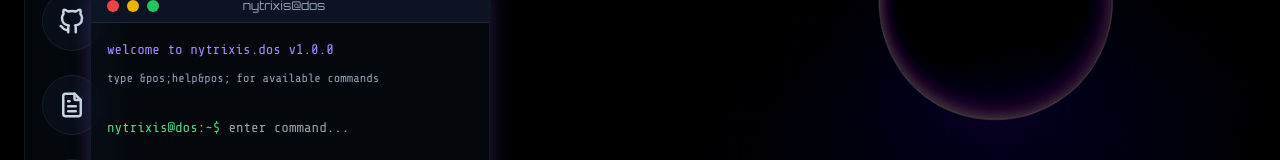
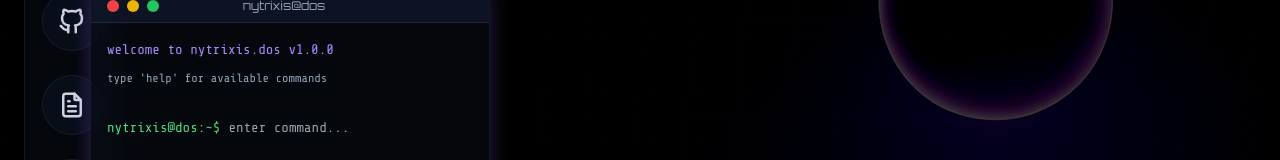
Before and after one commit to nytrixis/nandini, a Next.js app: page / in a window 1280 px wide. Shown: the part 211-371 px from the top of the page. Built offline with nearby package versions, Linux system fonts and the light colour scheme.

Commit message:
minor errors

```diff
--- a/src/components/modals/ContactModal.tsx
+++ b/src/components/modals/ContactModal.tsx
@@ -165,7 +165,7 @@ export default function ContactModal() {
 
           <div className="text-center">
             <h2 className="text-lg orbitron text-slate-200">Contact</h2>
-            <p className="text-xs text-slate-400">Let&pos;s connect</p>
+            <p className="text-xs text-slate-400">Let&apos;s connect</p>
           </div>
 
           <div className="w-16"></div>
--- a/src/components/modals/GithubProfileModal.tsx
+++ b/src/components/modals/GithubProfileModal.tsx
@@ -331,7 +331,7 @@ setContributions(userContributions)
     {/* Header */}
     <div className="text-center space-y-4 pb-6 border-b border-violet-500/20">
       <h1 className="text-3xl orbitron text-violet-400 mb-2">
-        Hi 👋, I&pos;m Nandini Pandey
+        Hi 👋, I&apos;m Nandini Pandey
       </h1>
       <p className="text-slate-300 text-lg leading-relaxed max-w-3xl mx-auto">
         A web aficionado deeply immersed in the world of coding, driven by a passion for
--- a/src/components/terminal/Terminal.tsx
+++ b/src/components/terminal/Terminal.tsx
@@ -191,7 +191,7 @@ const handleDragEnd = (_event: MouseEvent | TouchEvent | PointerEvent, info: Pan
                   welcome to nytrixis.dos v1.0.0
                 </div>
                 <div className="text-slate-400 mb-4 text-xs">
-                  type &pos;help&pos; for available commands
+                  type &apos;help&apos; for available commands
                 </div>
 
                 {/* Command History */}
--- a/src/components/terminal/TerminalContent.tsx
+++ b/src/components/terminal/TerminalContent.tsx
@@ -59,7 +59,7 @@ export default function TerminalContent({ showWelcome = true }: TerminalContentP
               welcome to nytrixis.dos v1.0.0
             </div>
             <div className="text-slate-400 mb-4 text-xs">
-              type &pos;help&pos; for available commands
+              type &apos;help&apos; for available commands
             </div>
           </>
         )}
```
